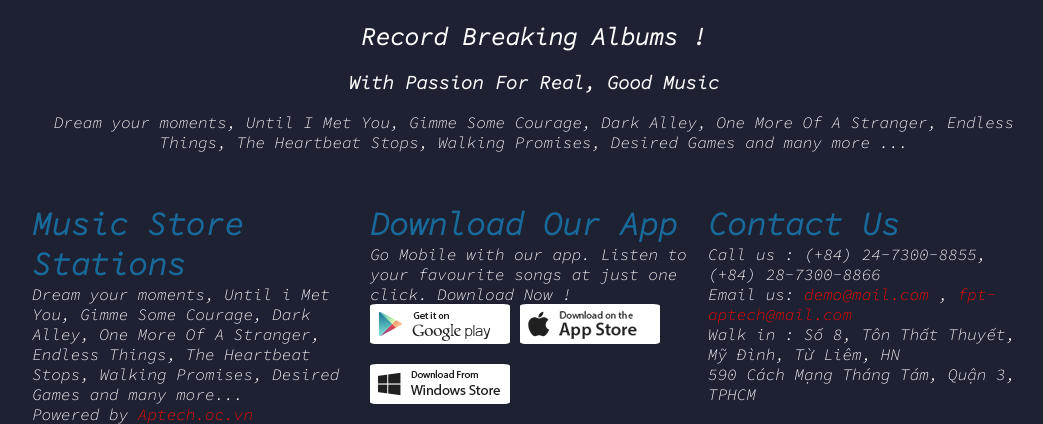
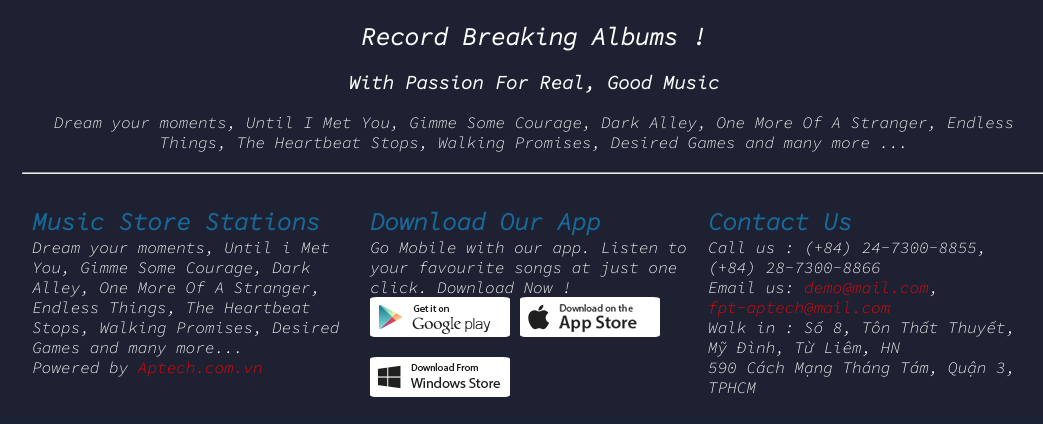
Before and after one commit to sannixx/music_store, a PHP site: page /html/index.html in a window 1280 px wide. Shown: the part 1695-2119 px from the top of the page, without its empty margins (106-1149 px from the left). After the commit the page ends 2092 px from the top, so only its background shows below. Run offline with PHP 8.4, Linux system fonts and the light colour scheme.

Commit message:
edit some err in display

```diff
--- a/css/index.css
+++ b/css/index.css
@@ -131,9 +131,13 @@ footer {
 }
 
 .ffooter h1 {
+    font-size: 1.5em;
     color: rgba(24, 123, 179, 0.81);
 }
 
 .ffooter a {
     color: red;
 }
+.ffooter p span {
+    display: inline-block;
+}
--- a/html/index.html
+++ b/html/index.html
@@ -103,13 +103,14 @@
 
     </div>
     <br>
+    <hr>
     <footer>
         <div class="ffooter">
             <h1>Music Store Stations</h1>
             <p>Dream your moments, Until i Met You, Gimme Some Courage, Dark Alley, One More Of A Stranger, Endless
                 Things,
                 The Heartbeat Stops, Walking Promises, Desired Games and many more...</p>
-            <p>Powered by <a>Aptech.oc.vn</a></p>
+            <p>Powered by <a>Aptech.com.vn</a></p>
         </div>
         <div class="ffooter">
             <h1>Download Our App</h1>
@@ -120,8 +121,8 @@
         </div>
         <div class="ffooter">
             <h1>Contact Us</h1>
-            <p>Call us : (+84) 24-7300-8855, (+84) 28-7300-8866</p>
-            <p>Email us: <a>demo@mail.com</a> , <a>fpt-aptech@mail.com</a></p>
+            <p>Call us : <span>(+84) 24-7300-8855</span>, <span>(+84) 28-7300-8866</span></p>
+            <p>Email us: <span><a>demo@mail.com</a></span>, <span><a>fpt-aptech@mail.com</a></span></p>
             <p>Walk in : Số 8, Tôn Thất Thuyết, Mỹ Đình, Từ Liêm, HN</p>
             <p>590 Cách Mạng Tháng Tám, Quận 3, TPHCM </p>
         </div>
```
Also changed, not shown: html/album.html (+5 -7 lines).
